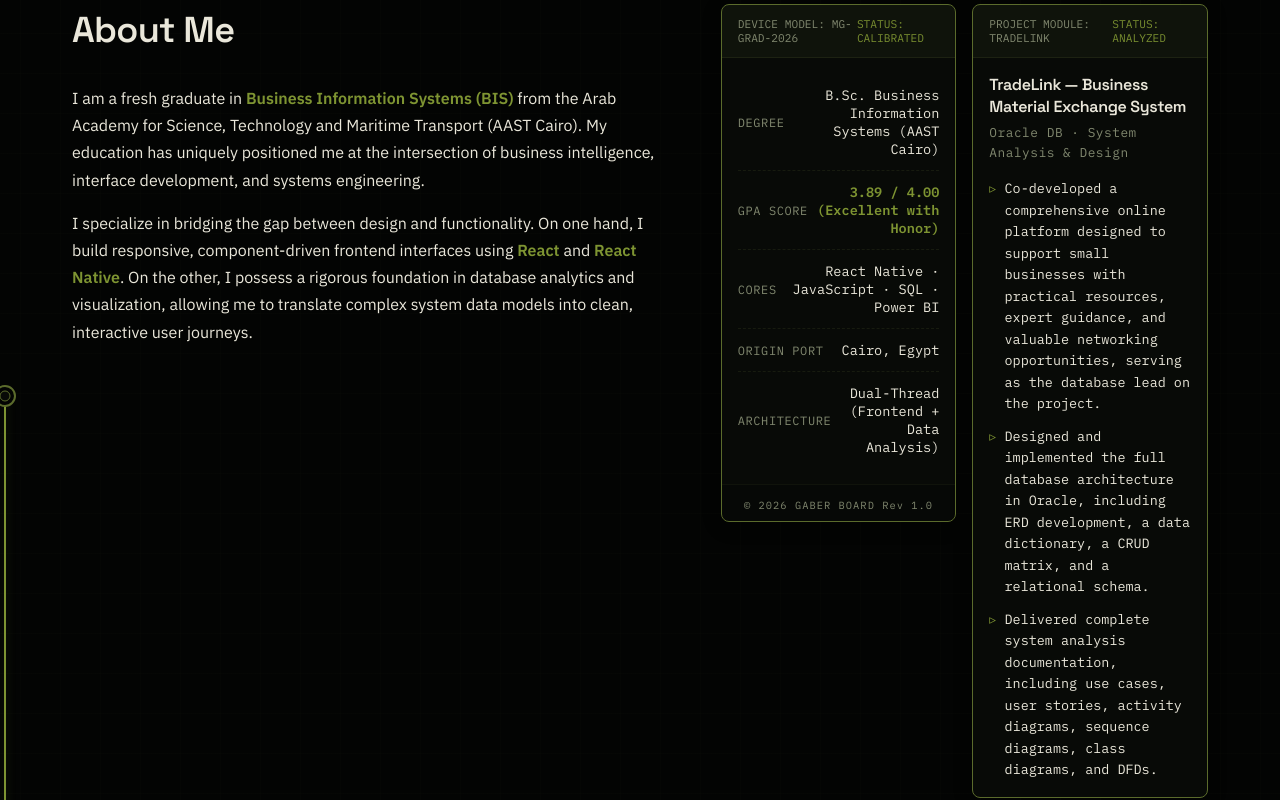
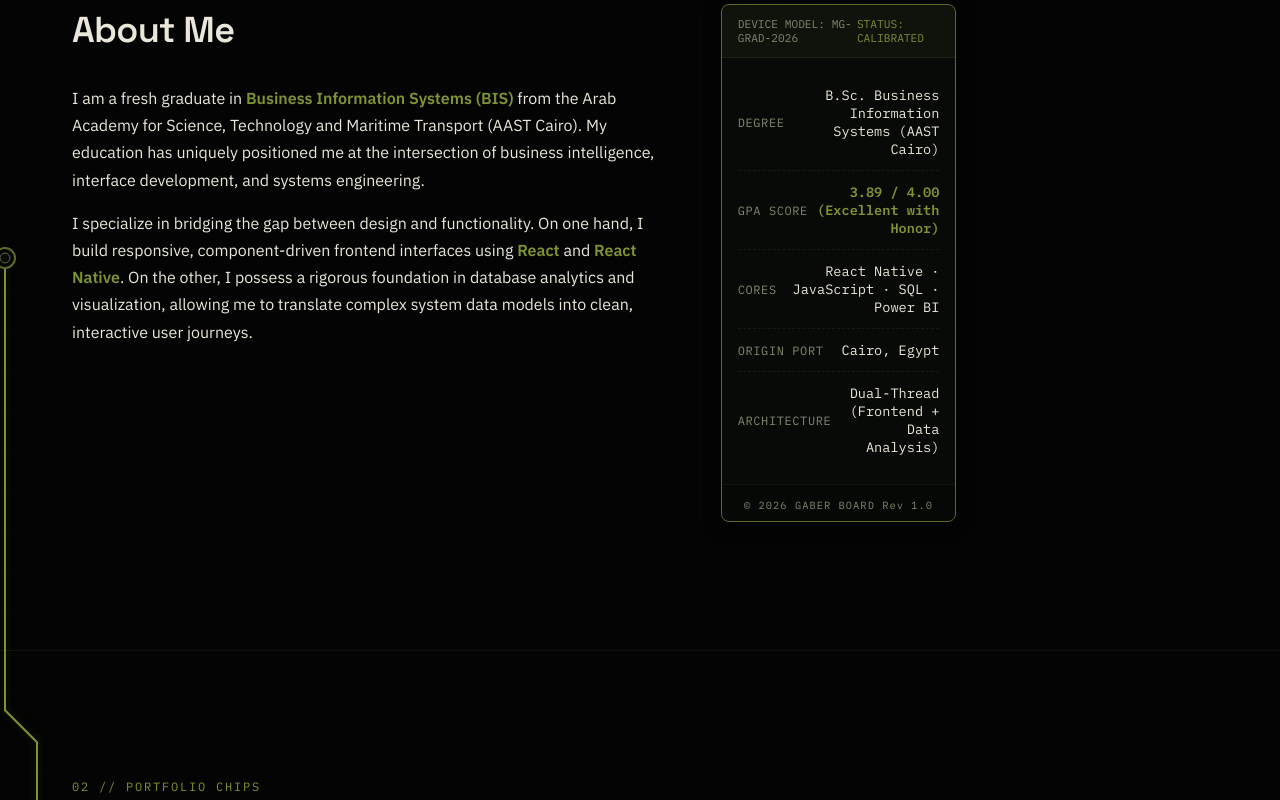
Before and after one commit to MohamedGaberJR/Mo-Portfolio, a React (Vite) app: page / in a window 1280 px wide. Shown: the part 944-1744 px from the top of the page. Built offline with nearby package versions, Linux system fonts and the light colour scheme.

Commit message:
refactor: remove TradeLink project card from About component

```diff
--- a/src/components/About.jsx
+++ b/src/components/About.jsx
@@ -58,23 +58,7 @@ export default function About() {
               </div>
             </div>
 
-            <div className="spec-card trade-card">
-              <div className="spec-card-header trade-card-header">
-                <span className="spec-model">PROJECT MODULE: TRADELINK</span>
-                <span className="spec-status">STATUS: ANALYZED</span>
-              </div>
-              <div className="trade-card-body">
-                <div className="trade-title-block">
-                  <h3 className="trade-title">TradeLink — Business Material Exchange System</h3>
-                  <p className="trade-subtitle">Oracle DB · System Analysis &amp; Design</p>
-                </div>
-                <ul className="trade-bullets">
-                  <li>Co-developed a comprehensive online platform designed to support small businesses with practical resources, expert guidance, and valuable networking opportunities, serving as the database lead on the project.</li>
-                  <li>Designed and implemented the full database architecture in Oracle, including ERD development, a data dictionary, a CRUD matrix, and a relational schema.</li>
-                  <li>Delivered complete system analysis documentation, including use cases, user stories, activity diagrams, sequence diagrams, class diagrams, and DFDs.</li>
-                </ul>
-              </div>
-            </div>
+            {/* TradeLink card removed */}
           </div>
         </div>
       </div>
```
